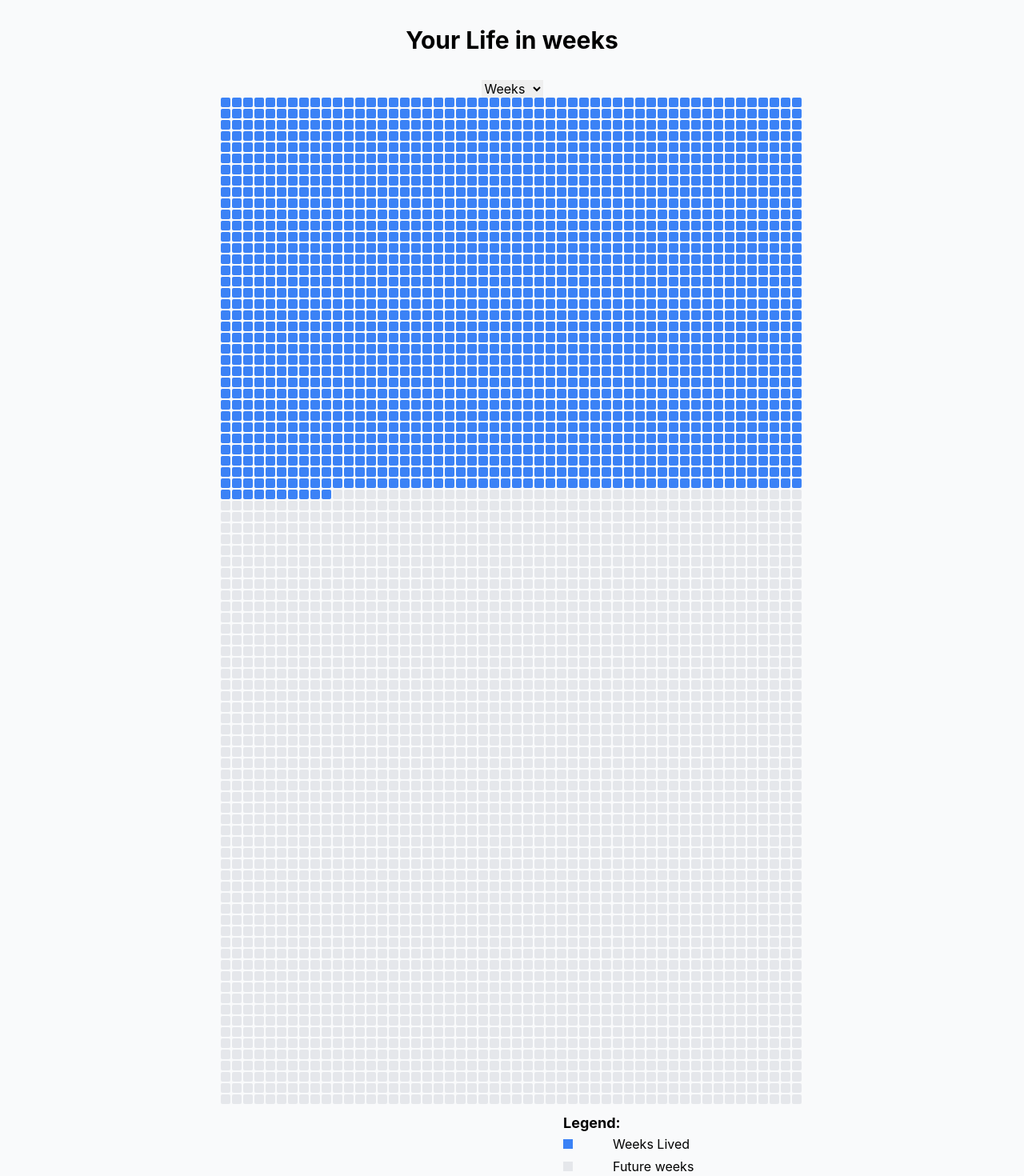
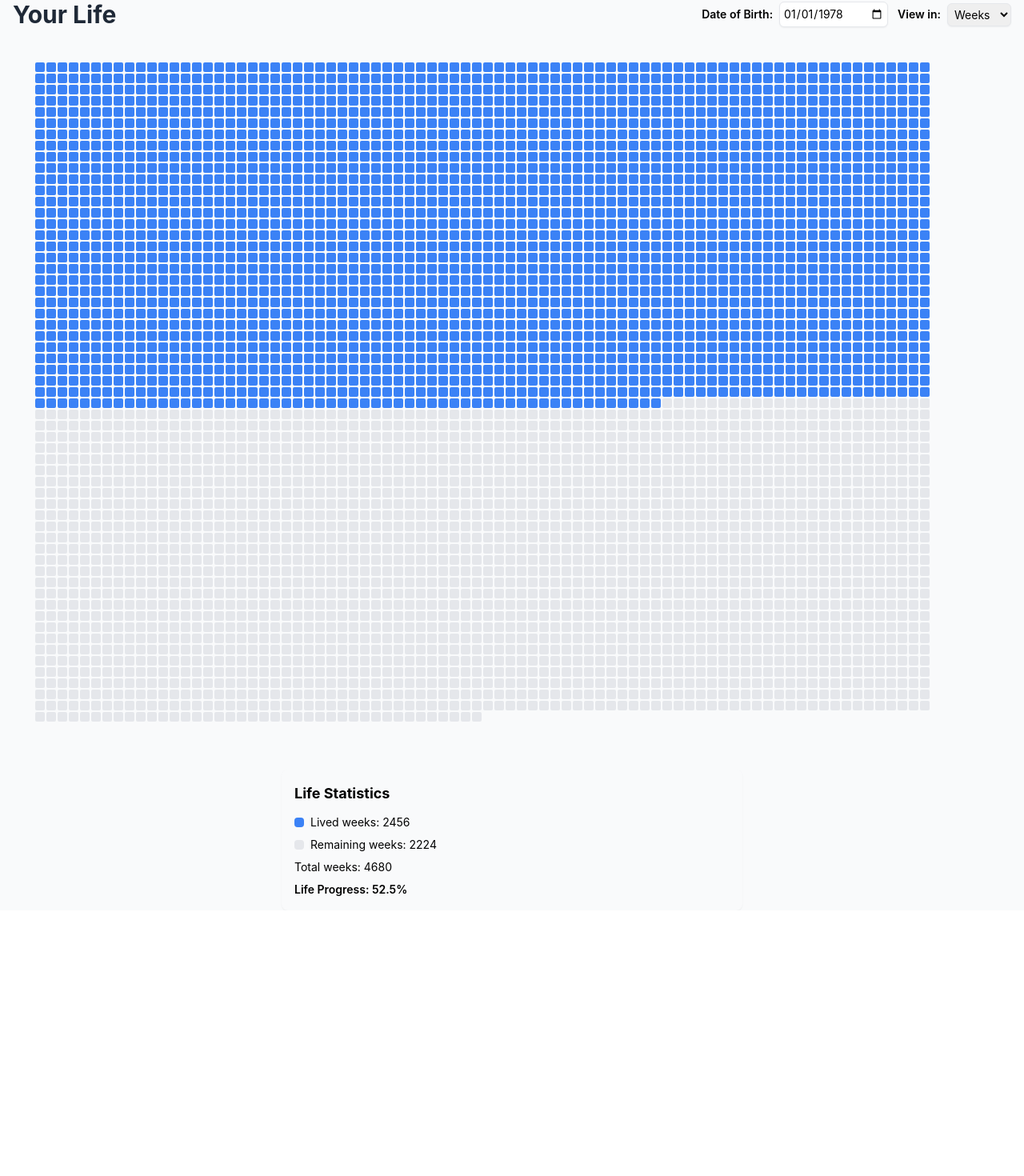
Before and after one commit to saidevac/yourlife, a React (Create React App) app: page / in a window 1280 px wide. Shown: the top 1470 px of the page at 80% size. After the commit the page ends 1138 px from the top, so only its background shows below. Built offline with nearby package versions, Linux system fonts and the light colour scheme.

Commit message:
week view looks good

```diff
--- a/src/components/LifeGrid.js
+++ b/src/components/LifeGrid.js
@@ -1,167 +1,273 @@
-import React, { useEffect, useRef, useState } from 'react';
+import React, { useEffect, useRef, useState, useCallback } from 'react';
 import * as d3 from 'd3';
 
 const LifeGrid = () => {
   const svgRef = useRef();
-  const [timeUnit, setTimeUnit] = useState('weeks'); // Default time unit
+  const [timeUnit, setTimeUnit] = useState('weeks');
+  const [birthDate, setBirthDate] = useState('1978-01-01');
+  const [windowWidth, setWindowWidth] = useState(window.innerWidth);
 
-  // Function to handle time unit change
+  useEffect(() => {
+    const handleResize = () => setWindowWidth(window.innerWidth);
+    window.addEventListener('resize', handleResize);
+    return () => window.removeEventListener('resize', handleResize);
+  }, []);
+
   const handleTimeUnitChange = (event) => {
     setTimeUnit(event.target.value);
   };
 
+  const handleBirthDateChange = (event) => {
+    setBirthDate(event.target.value);
+  };
+
   // Calculate weeks, days, months, and years based on the selected unit
-  const calculateTimeUnits = () => {
-    let weeks, weeksPerRow, rows, cellSize, padding;
+  const calculateTimeUnits = useCallback(() => {
+    const screenHeight = window.innerHeight;
+    const screenWidth = window.innerWidth;
+    const headerHeight = 80;
+    const availableHeight = screenHeight - headerHeight;
+    const availableWidth = screenWidth - 40;
+    let units, unitsPerRow, rows;
+    let cellSize, padding;
+
+    const calculateDimensions = (totalUnits, defaultUnitsPerRow) => {
+      if (timeUnit === 'weeks') {
+        // Calculate optimal number of weeks per row to use full width
+        // Start with 50 weeks per row (nice round number divisible by 10)
+        const targetUnitsPerRow = 50;
+
+        // Calculate cell size to fit the width
+        const maxCellWidth = Math.floor((availableWidth - 20) / targetUnitsPerRow);
+        const maxCellHeight = Math.floor(availableHeight / 95); // Increase rows to fit all cells
+
+        // Use the smaller dimension to ensure squares
+        const localCellSize = Math.max(Math.min(maxCellWidth, maxCellHeight), 12);
+        const localPadding = Math.max(2, Math.floor(localCellSize * 0.1));
+
+        // Recalculate final units per row based on available space
+        const totalCellWidth = localCellSize + localPadding;
+        const maxUnitsPerRow = Math.floor((availableWidth - localPadding) / totalCellWidth);
+
+        // Round down to nearest multiple of 10
+        const roundedUnitsPerRow = Math.floor(maxUnitsPerRow / 10) * 10;
+
+        return {
+          unitsPerRow: roundedUnitsPerRow,
+          cellSize: localCellSize,
+          padding: localPadding
+        };
+      }
+
+      let localCellSize, localPadding;
       switch (timeUnit) {
         case 'hours':
-        weeks = 52 * 90 * 24 * 7; // 90 years worth of hours
-        weeksPerRow = 52 * 24 * 7;
-        rows = Math.ceil(weeks / weeksPerRow);
-        cellSize = 2;
-        padding = 1;
+          localCellSize = 1;
+          localPadding = 0;
           break;
         case 'days':
-        weeks = 52 * 90 * 7; // 90 years worth of days
-        weeksPerRow = 52 * 7;
-        rows = Math.ceil(weeks / weeksPerRow);
-        cellSize = 4;
-        padding = 2;
+          localCellSize = Math.max(2, Math.floor(Math.max(Math.floor(windowWidth / 70), 6) * 0.25));
+          localPadding = 1;
+          break;
+        case 'months':
+          localCellSize = Math.max(16, Math.floor(Math.max(Math.floor(windowWidth / 70), 6) * 2));
+          localPadding = 2;
+          break;
+        case 'years':
+          localCellSize = Math.max(32, Math.floor(Math.max(Math.floor(windowWidth / 70), 6) * 4));
+          localPadding = 2;
+          break;
+        default:
+          localCellSize = 10;
+          localPadding = 1;
+      }
+      return { unitsPerRow: defaultUnitsPerRow, cellSize: localCellSize, padding: localPadding };
+    };
+
+    let dimensions;
+    switch (timeUnit) {
+      case 'hours':
+        units = 24 * 365 * 90;
+        dimensions = calculateDimensions(units, 24 * 30);
+        ({ unitsPerRow, cellSize, padding } = dimensions);
+        break;
+      case 'days':
+        units = 365 * 90;
+        dimensions = calculateDimensions(units, 365);
+        ({ unitsPerRow, cellSize, padding } = dimensions);
         break;
       case 'weeks':
-        weeks = 52 * 90; // 90 years worth of weeks
-        weeksPerRow = 52;
-        rows = Math.ceil(weeks / weeksPerRow);
-        cellSize = 12;
-        padding = 2;
+        units = 52 * 90;
+        dimensions = calculateDimensions(units, 52);
+        ({ unitsPerRow, cellSize, padding } = dimensions);
         break;
       case 'months':
-        weeks = 12 * 90; // 90 years worth of months
-        weeksPerRow = 12; // 12 months in a year
-        rows = Math.ceil(weeks / weeksPerRow);
-        cellSize = 20; // Smaller cell size for compactness
-        padding = 2; // Reduced padding for compactness
+        units = 12 * 90;
+        dimensions = calculateDimensions(units, 12);
+        ({ unitsPerRow, cellSize, padding } = dimensions);
         break;
       case 'years':
-        weeks = 100; // Set to 100 years worth of years
-        weeksPerRow = 10; // 10 years per row
-        rows = Math.ceil(weeks / weeksPerRow);
-        cellSize = 40; // Smaller cell size for compactness
-        padding = 2; // Reduced padding for compactness
+        units = 90;
+        dimensions = calculateDimensions(units, 10);
+        ({ unitsPerRow, cellSize, padding } = dimensions);
         break;
       default:
         break;
     }
 
-    return { weeks, weeksPerRow, rows, cellSize, padding };
-  };
+    rows = Math.ceil(units / unitsPerRow);
+    return { units, unitsPerRow, rows, cellSize, padding };
+  }, [timeUnit, windowWidth]);
+
+  const calculateAge = useCallback(() => {
+    const today = new Date();
+    const birth = new Date(birthDate);
+    const diffTime = today - birth;
+
+    switch (timeUnit) {
+      case 'hours':
+        return Math.floor(diffTime / (1000 * 60 * 60));
+      case 'days':
+        return Math.floor(diffTime / (1000 * 60 * 60 * 24));
+      case 'weeks':
+        return Math.floor(diffTime / (1000 * 60 * 60 * 24 * 7));
+      case 'months':
+        return Math.floor(diffTime / (1000 * 60 * 60 * 24 * 30.44)); // Average month length
+      case 'years':
+        return Math.floor(diffTime / (1000 * 60 * 60 * 24 * 365.25)); // Account for leap years
+      default:
+        return 0;
+    }
+  }, [birthDate, timeUnit]);
 
   useEffect(() => {
     if (!svgRef.current) return;
 
-    // Clear any existing SVG content
+    const { units, unitsPerRow, rows, cellSize, padding } = calculateTimeUnits();
+    const ageInUnits = calculateAge();
+
+    // Clear existing content
     d3.select(svgRef.current).selectAll("*").remove();
 
-    const { weeks, weeksPerRow, rows, cellSize, padding } = calculateTimeUnits();
+    const svg = d3.select(svgRef.current)
+      .attr('width', (cellSize + padding) * unitsPerRow + (cellSize + padding) * 4)
+      .attr('height', (cellSize + padding) * rows + (cellSize + padding) * 6);
 
-    const svg = d3.select(svgRef.current)
-      .attr('width', (cellSize + padding) * weeksPerRow + (cellSize + padding) * 4)
-      .attr('height', (cellSize + padding) * rows + (cellSize + padding) * 6); // Increased height for legend
-
-    // Calculate current age in weeks
-    const birthDate = new Date('1990-01-01'); // Default birth date
-    const today = new Date();
-    let ageInWeeks;
-    switch (timeUnit) {
-      case 'hours':
-        ageInWeeks = Math.floor((today - birthDate) / (7 * 24 * 60 * 60 * 1000)) * 24 * 7;
-        break;
-      case 'days':
-        ageInWeeks = Math.floor((today - birthDate) / (7 * 24 * 60 * 60 * 1000)) * 7;
-        break;
-      case 'weeks':
-        ageInWeeks = Math.floor((today - birthDate) / (7 * 24 * 60 * 60 * 1000));
-        break;
-      case 'months':
-        ageInWeeks = Math.floor((today - birthDate) / (7 * 24 * 60 * 60 * 1000)) / 12;
-        break;
-      case 'years':
-        ageInWeeks = Math.floor((today - birthDate) / (7 * 24 * 60 * 60 * 1000)) / 52;
-        break;
-      default:
-        break;
-    }
-
-    // Create week cells
+    // Create cells
     svg.selectAll('rect')
-      .data(Array(weeks).fill(0))
+      .data(Array(units).fill(0))
       .enter()
       .append('rect')
-      .attr('x', (d, i) => (i % weeksPerRow) * (cellSize + padding) + (cellSize + padding) * 2)
-      .attr('y', (d, i) => Math.floor(i / weeksPerRow) * (cellSize + padding))
+      .attr('x', (d, i) => (i % unitsPerRow) * (cellSize + padding) + (cellSize + padding) * 2)
+      .attr('y', (d, i) => Math.floor(i / unitsPerRow) * (cellSize + padding) + (cellSize + padding) * 3)
       .attr('width', cellSize)
       .attr('height', cellSize)
       .attr('rx', 2)
       .attr('ry', 2)
-      .attr('class', (d, i) =>
-        i < ageInWeeks
-          ? 'fill-blue-500'
-          : 'fill-gray-200'
-      )
-      .attr('title', (d, i) => `${timeUnit.charAt(0).toUpperCase() + timeUnit.slice(1)} ${i + 1}`);
+      .attr('class', (d, i) => i < ageInUnits ? 'fill-blue-500' : 'fill-gray-200')
+      .on('mouseover', function(event, d, i) {
+        const index = d3.select(this).attr('data-index');
+        const cell = d3.select(this);
+        const bbox = this.getBBox();
+        const centerX = bbox.x + bbox.width/2;
+        const centerY = bbox.y + bbox.height/2;
 
-    // Move legend to the bottom of the grid
-    svg.append('text')
-      .attr('x', (cellSize + padding) * (weeksPerRow + 2) - 300) // Adjusted x position
-      .attr('y', (cellSize + padding) * (rows + 2)) // Adjusted position
-      .attr('class', 'text-lg font-bold')
-      .text('Legend:');
-
-    // Sample cell for weeks lived
-    svg.append('rect')
-      .attr('x', (cellSize + padding) * (weeksPerRow + 2) - 300) // Adjusted x position
-      .attr('y', (cellSize + padding) * (rows + 3))
-      .attr('width', cellSize)
-      .attr('height', cellSize)
-      .attr('class', 'fill-blue-500');
+        cell.transition()
+          .duration(200)
+          .attr('transform', `translate(${centerX},${centerY}) scale(4) translate(${-centerX},${-centerY})`);
 
         svg.append('text')
-      .attr('x', (cellSize + padding) * (weeksPerRow + 2) + cellSize - 250) // Adjusted x position
-      .attr('y', (cellSize + padding) * (rows + 3) + cellSize / 2)
-      .attr('dy', '.35em')
-      .text(`${timeUnit.charAt(0).toUpperCase() + timeUnit.slice(1)} Lived`);
+          .attr('class', 'cell-number')
+          .attr('x', (index % unitsPerRow) * (cellSize + padding) + (cellSize + padding) * 2 + cellSize/2)
+          .attr('y', Math.floor(index / unitsPerRow) * (cellSize + padding) + (cellSize + padding) * 3 + cellSize/2)
+          .attr('text-anchor', 'middle')
+          .attr('dominant-baseline', 'middle')
+          .style('font-size', `${Math.max(cellSize * 0.8, 14)}px`)
+          .style('pointer-events', 'none')
+          .text(Number(index) + 1);
+      })
+      .on('mouseout', function() {
+        d3.select(this)
+          .transition()
+          .duration(200)
+          .attr('transform', 'scale(1)');
 
-    // Sample cell for future weeks
-    svg.append('rect')
-      .attr('x', (cellSize + padding) * (weeksPerRow + 2) - 300) // Adjusted x position
-      .attr('y', (cellSize + padding) * (rows + 5)) // Increased spacing
-      .attr('width', cellSize)
-      .attr('height', cellSize)
-      .attr('class', 'fill-gray-200');
+        svg.selectAll('.cell-number').remove();
+      })
+      .attr('data-index', (d, i) => i);
 
-    svg.append('text')
-      .attr('x', (cellSize + padding) * (weeksPerRow + 2) + cellSize - 250) // Adjusted x position
-      .attr('y', (cellSize + padding) * (rows + 5) + cellSize / 2)
-      .attr('dy', '.35em')
-      .text(`Future ${timeUnit}`);
-  }, [timeUnit]);
+  }, [timeUnit, birthDate, windowWidth, calculateTimeUnits, calculateAge]);
+
+  const calculateProgress = useCallback(() => {
+    const { units } = calculateTimeUnits();
+    const lived = calculateAge();
+
+    return {
+      total: units,
+      lived,
+      remaining: Math.max(0, units - lived),
+      progress: ((lived / units) * 100).toFixed(1)
+    };
+  }, [calculateTimeUnits, calculateAge]);
 
   return (
-    <div className="flex flex-col items-center p-8">
-      <h1 className="text-3xl font-bold mb-8">Your Life in {timeUnit}</h1>
-      <select onChange={handleTimeUnitChange} value={timeUnit}>
+    <div className="flex flex-col items-center">
+      <div className="w-full px-4">
+        <div className="flex flex-col sm:flex-row items-center justify-between w-full mb-0">
+          <h1 className="text-3xl font-bold text-gray-800">Your Life</h1>
+          <div className="flex flex-wrap items-center justify-center gap-3">
+            <div className="flex items-center gap-2 text-sm">
+              <label className="font-semibold whitespace-nowrap">Date of Birth:</label>
+              <input
+                type="date"
+                value={birthDate}
+                onChange={handleBirthDateChange}
+                className="p-1 border rounded-md shadow-sm text-sm w-auto"
+              />
+            </div>
+            <div className="flex items-center gap-2 text-sm">
+              <label className="font-semibold">View in:</label>
+              <select
+                onChange={handleTimeUnitChange}
+                value={timeUnit}
+                className="p-1 border rounded-md shadow-sm text-sm"
+              >
                 <option value="hours">Hours</option>
                 <option value="days">Days</option>
                 <option value="weeks">Weeks</option>
                 <option value="months">Months</option>
                 <option value="years">Years</option>
               </select>
-      <div className="overflow-auto">
-        <svg ref={svgRef} className="mx-auto"></svg>
             </div>
-      <p className="mt-4 text-gray-600">
-        Each box represents one {timeUnit} of your life. Blue boxes show {timeUnit} you've lived.
-      </p>
+          </div>
+        </div>
+        <div className="flex justify-center items-center mt-0">
+          <div className="w-full flex justify-center overflow-visible">
+            <svg ref={svgRef} style={{
+              minHeight: timeUnit === 'weeks' ? `${window.innerHeight - 90}px` : 'auto',
+              maxHeight: timeUnit === 'weeks' ? 'none' : 'none',
+              margin: '0px'
+            }} className="w-full"></svg>
+          </div>
+        </div>
+        <div className="flex justify-center mt-4">
+          <div className="bg-gray-50 p-4 rounded-lg shadow-sm w-full max-w-xl">
+            <h2 className="text-lg font-bold mb-3">Life Statistics</h2>
+            <div className="space-y-2">
+              <div className="flex items-center gap-2">
+                <div className="w-3 h-3 bg-blue-500 rounded"></div>
+                <p className="text-sm">Lived {timeUnit}: {calculateProgress().lived}</p>
+              </div>
+              <div className="flex items-center gap-2">
+                <div className="w-3 h-3 bg-gray-200 rounded"></div>
+                <p className="text-sm">Remaining {timeUnit}: {calculateProgress().remaining}</p>
+              </div>
+              <p className="text-sm">Total {timeUnit}: {calculateProgress().total}</p>
+              <p className="text-sm font-semibold">Life Progress: {calculateProgress().progress}%</p>
+            </div>
+          </div>
+        </div>
+      </div>
     </div>
   );
 };
```
Lines whose indentation alone changed are shown as unchanged.
